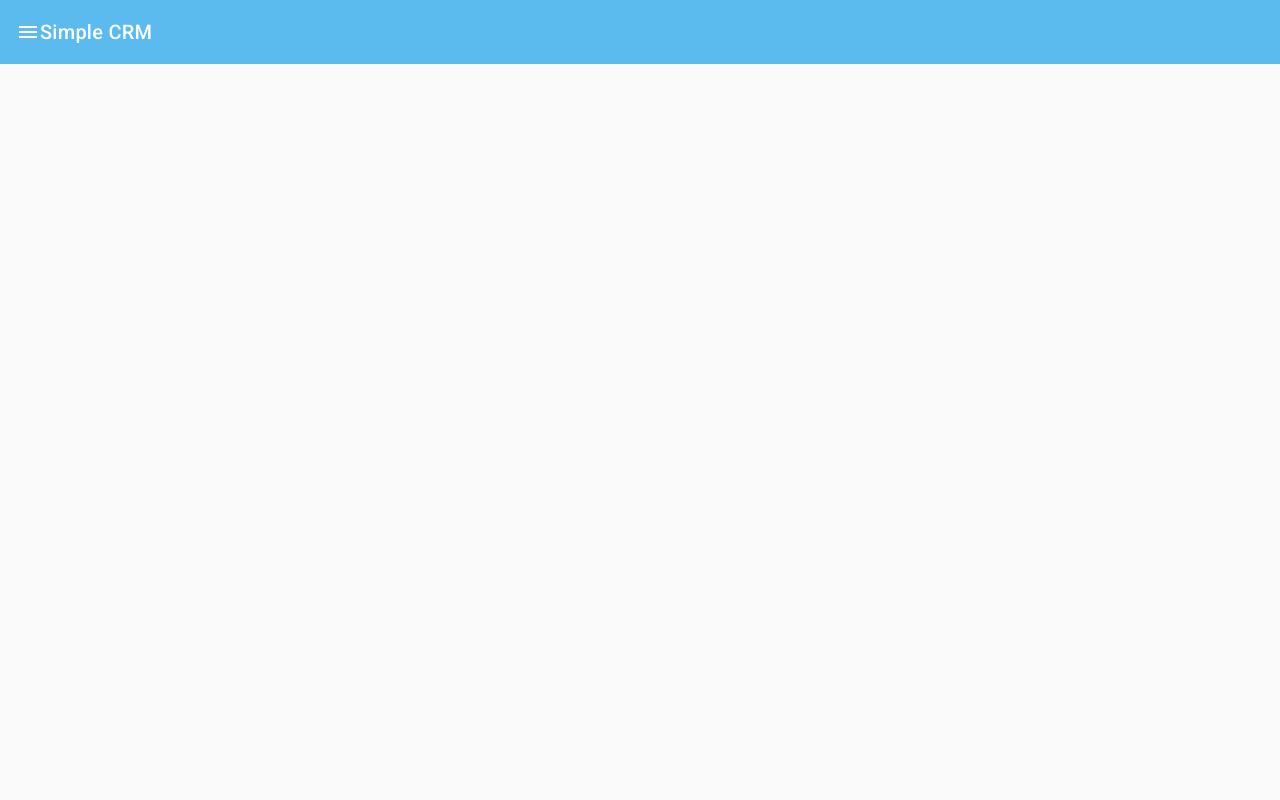
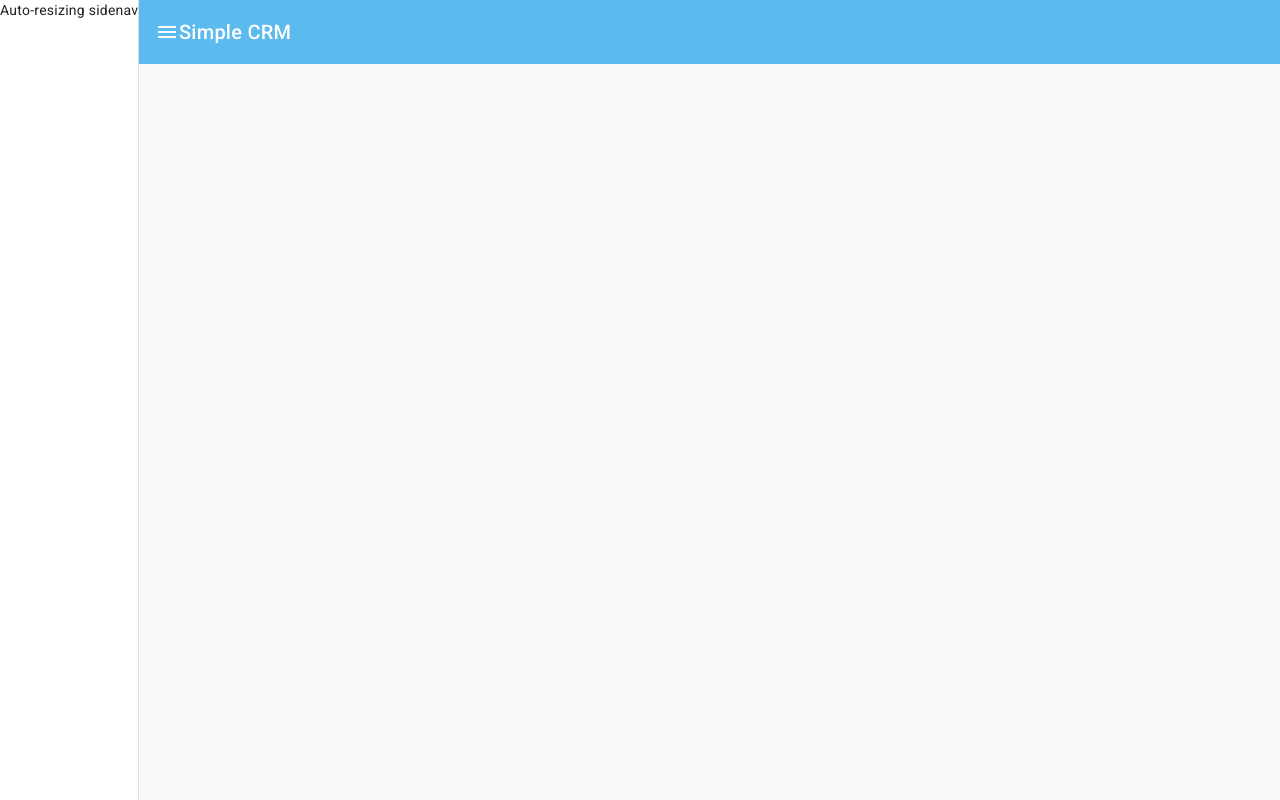
Before and after one commit to JeanPondy/simple-crm, an Angular app in the folder simple-crm/: page / in a window 1280 px wide. Built offline with nearby package versions, Linux system fonts and the light colour scheme.

Commit message:
menu immer geoffnet

```diff
--- a/simple-crm/src/app/app.component.html
+++ b/simple-crm/src/app/app.component.html
@@ -1,5 +1,5 @@
 <mat-drawer-container class="mat-drawer-container" autosize>
-  <mat-drawer #drawer class="example-sidenav" mode="side">
+  <mat-drawer #drawer class="example-sidenav" [opened]="true" mode="side">
     <p>Auto-resizing sidenav</p>
   </mat-drawer>
 
```
